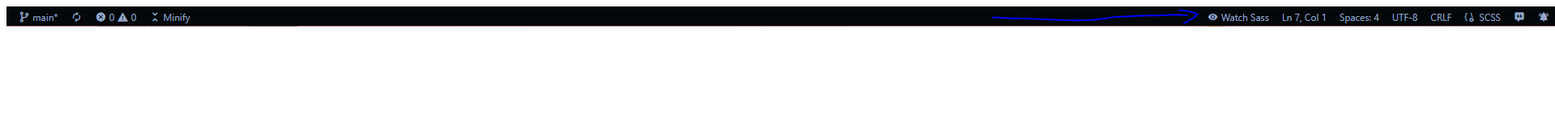
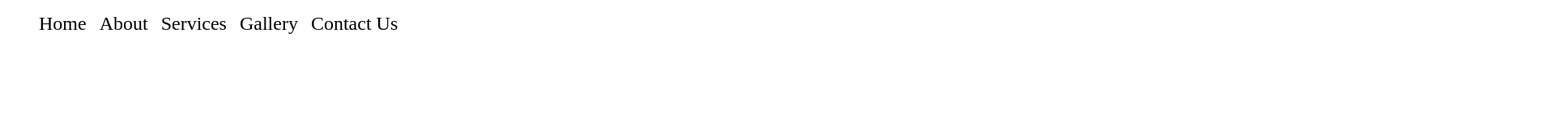
Before and after one commit to programmingashram/scss-tutorial, a plain HTML site: page index.html in a window 1280 px wide. Shown: the whole page at 81% size, 1920 px wide, since content can reach past the window. Drawn offline with Linux system fonts and the light colour scheme.

Commit message:
added nesting

```diff
--- /dev/null
+++ b/assets/css/nesting/style.scss
@@ -0,0 +1,25 @@
+
+// Nestings in scss is most usefull functinalty of Scss, here we can craete and nested child elements for reduse the code for css file.
+
+// Fpr example
+
+
+// I have access one parent > ul
+ul{
+    list-style: none;
+    display: flex;
+
+    //  Then now based on HTML - li is a chlid of  ul ,
+    //  i simply access li under ul
+    li{
+        margin-right: 1rem;
+
+        //    Then now based on HTML - a is a chlid of li ,
+        //  i simply access a under ul>li
+        a{
+            text-decoration: none;
+            font-size: 1.5rem;
+            color: black;
+        }
+    }
+}
--- a/assets/css/style.scss
+++ /dev/null
@@ -1,7 +0,0 @@
-h1{
-    color: red;
-    span{
-        color: green;
-        font-size: 30px;
-    }
-}
--- a/assets/js/script.js
+++ /dev/null
@@ -1 +0,0 @@
-console.log('Hello!');
--- a/index.html
+++ b/index.html
@@ -4,9 +4,35 @@
     <title>Home</title>
     <meta charset="UTF-8" />
     <meta name="viewport" content="width=device-width" />
-    <link rel="stylesheet" href="./assets/css/style.css" />
+    <link rel="stylesheet" href="./assets/css/nesting/style.css" />
   </head>
   <body>
-      <img src="/assets/images/vscode-footer.PNG" alt="">
+      <ul>
+          <li>
+              <a href="#">
+                  Home
+              </a>
+          </li>
+          <li>
+            <a href="#">
+                About
+            </a>
+          </li>
+          <li>
+            <a href="#">
+                Services
+            </a>
+          </li>
+          <li>
+              <a href="#">
+                  Gallery
+              </a>
+          </li>
+          <li>
+            <a href="#">
+                Contact Us
+            </a>
+        </li>
+      </ul>
   </body>
 </html>
```
Also changed, not shown: assets/css/nesting/style.css (added), assets/css/style.css (deleted), 3 other files.
